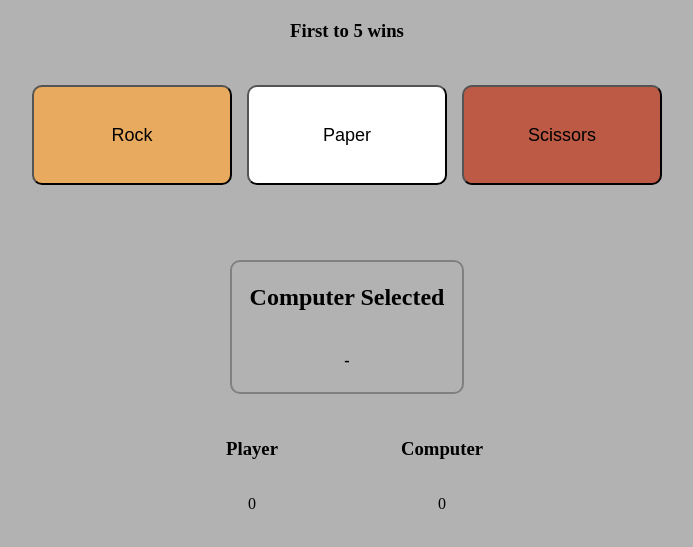
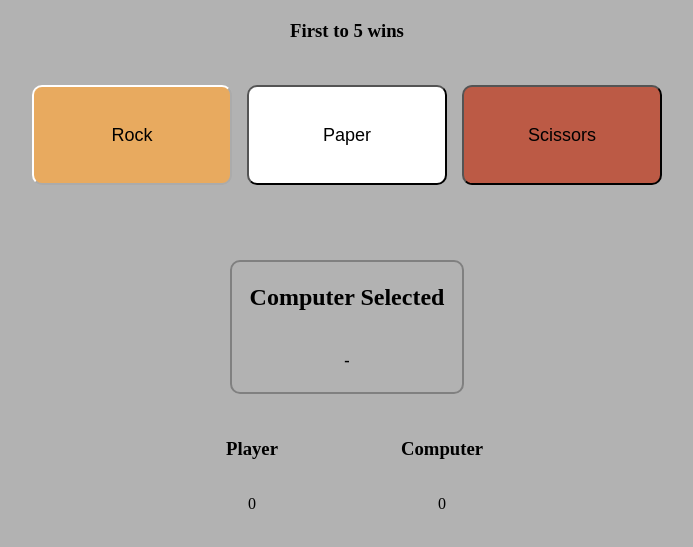
Before and after one commit to vd41702/odin-rock-paper-scissors, a plain HTML site: page index.html in a window 1280 px wide. In both pictures the pointer is over the button "Rock". Shown: the part 187-734 px from the top of the page, without its empty margins (293-986 px from the left). Drawn offline with Linux system fonts and the light colour scheme.

Commit message:
added button hover effect

```diff
--- a/style.css
+++ b/style.css
@@ -88,3 +88,7 @@ h1 {
 #scissors {
     background-color: #bc5a45;
 }
+
+.container button:hover {
+    border-color: white;
+}
```
